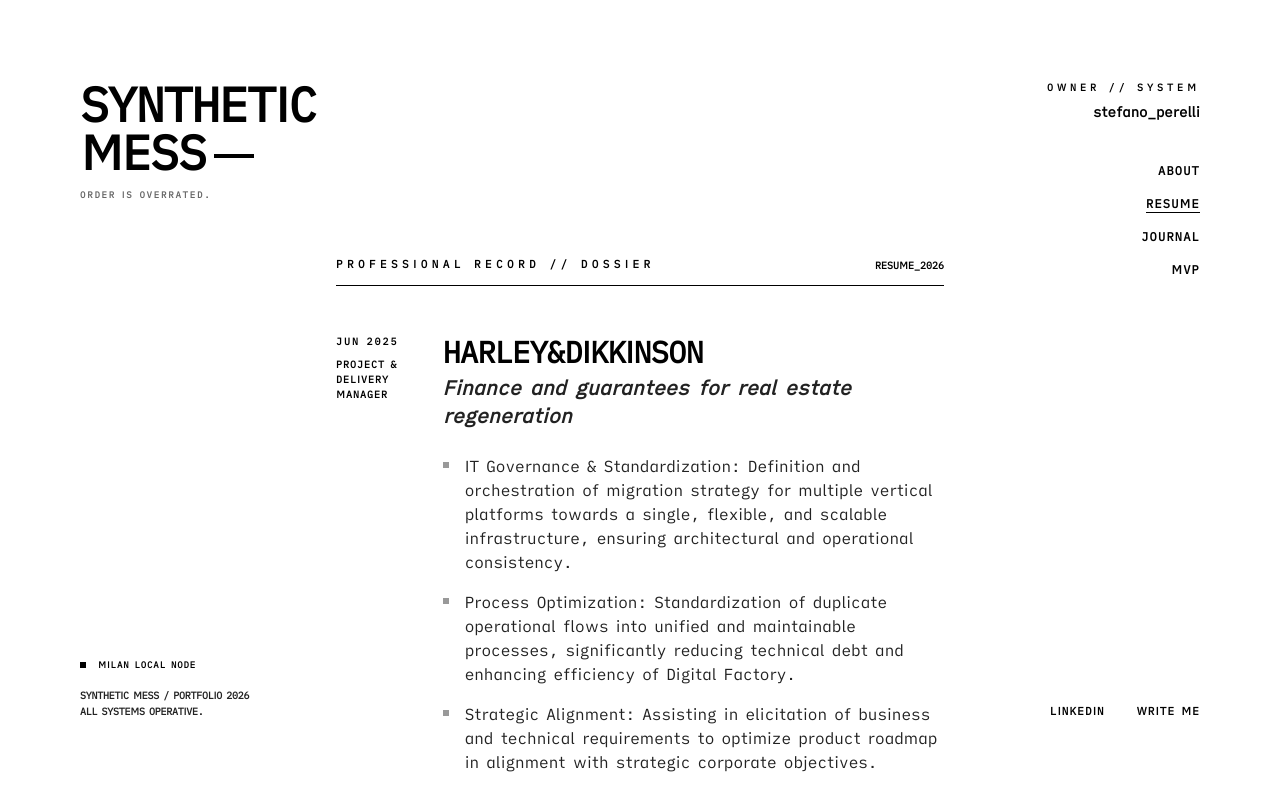
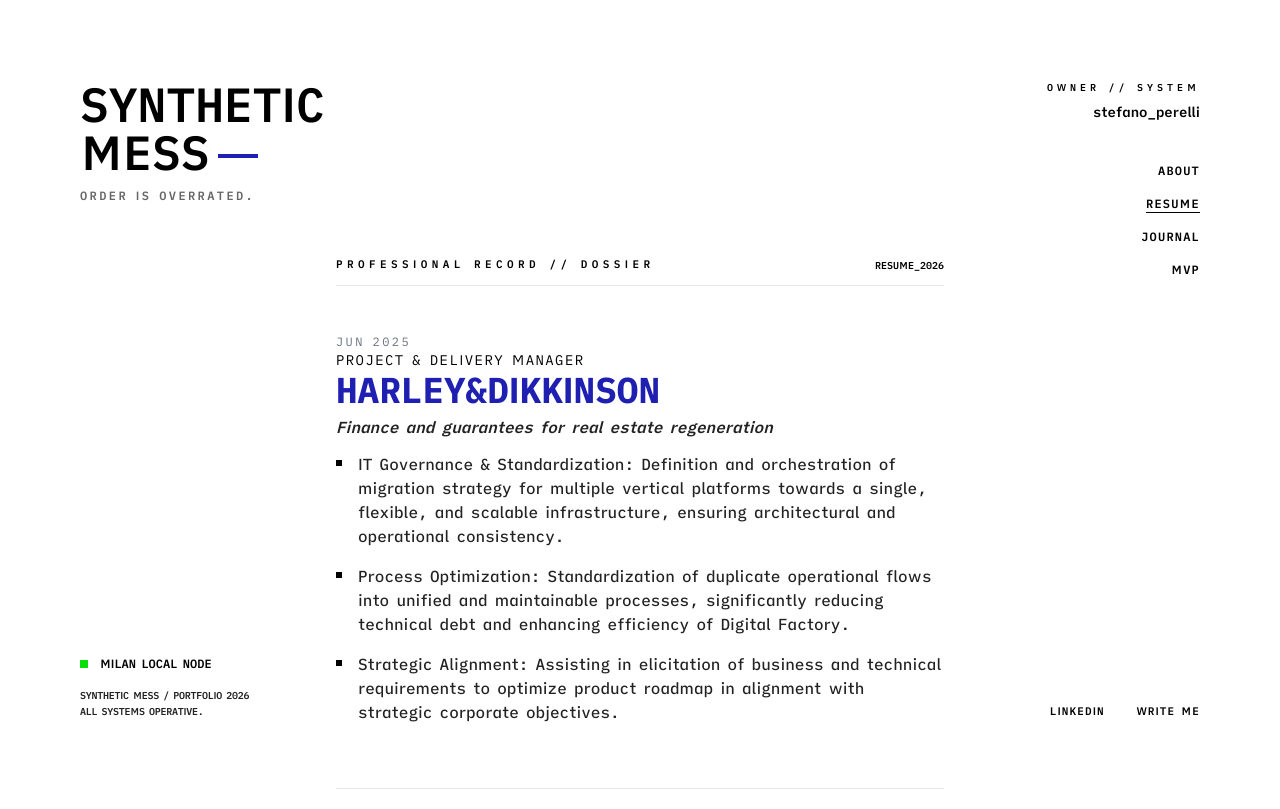
Before and after one commit to devbewill/stefanoperelli-site, an Astro site: page /resume in a window 1280 px wide. Shown: the top 809 px of the page. Built offline with nearby package versions, Linux system fonts and the light colour scheme; Astro itself is replaced by a stand-in of ours.

Commit message:
fixing ui

```diff
--- a/src/components/BrandIdentity.astro
+++ b/src/components/BrandIdentity.astro
@@ -5,15 +5,15 @@
 <div class="z-20">
   <a href="/" class="group flex flex-col ">
     <h1
-      class="text-3xl lg:text-5xl font-semibold tracking-ink-tight leading-[0.8] text-ink-text flex flex-col"
+      class="text-3xl lg:text-5xl font-semibold  leading-[0.8] text-ink-text flex flex-col"
     >
       <span>SYNTHETIC</span>
       <span class="flex items-center gap-2"
-        >MESS<span class="w-10 h-1 bg-ink-black block mt-2"></span></span
+        >MESS<span class="w-10 h-1 bg-accent block mt-2"></span></span
       >
     </h1>
     <p
-      class="text-[9px] font-semibold text-ink-text uppercase tracking-[0.2em] mt-3 opacity-60"
+      class="text-xs font-semibold text-ink-text uppercase tracking-[0.2em] mt-3 opacity-60"
     >
       Order is overrated.
     </p>
--- a/src/components/EntriesList.astro
+++ b/src/components/EntriesList.astro
@@ -65,7 +65,7 @@ const getPrefix = (entry: Entry) => {
             {formatDate(entry.pubDate || entry.date)}
           </span>
 
-          <h3 class="text-base md:text-md font-ink font-semibold tracking-ink-tight text-ink-text group-hover:text-ink-black transition-colors">
+          <h3 class="text-base md:text-md font-ink font-semibold text-ink-text group-hover:text-ink-black transition-colors">
             {entry.title}
             {entry.isExternal && (
               <span class="ml-2 text-ink-text opacity-40 group-hover:opacity-100 transition-opacity">
@@ -75,7 +75,7 @@ const getPrefix = (entry: Entry) => {
           </h3>
         </div>
         <div class="flex items-center gap-2 md:gap-6 shrink-0">
-          <span class="text-[10px] font-ink font-semibold px-2 py-0.5 border border-ink-black uppercase tracking-tighter w-10 text-center group-hover:bg-ink-black group-hover:text-ink-white transition-all bg-ink-white text-ink-text">
+          <span class="text-[11px] border border-accent font-semibold  py-0.5 uppercase tracking-tighter w-10 text-center">
             {getTagLabel(entry.type)}
           </span>
         </div>
--- a/src/components/ExperienceItem.astro
+++ b/src/components/ExperienceItem.astro
@@ -10,40 +10,40 @@ interface Props {
 const { period, company, role, description, details } = Astro.props;
 ---
 
-<div class="group grid grid-cols-1 lg:grid-cols-12 gap-8 items-start border-b border-ink-black/10 pb-8 last:border-0">
+<div class="items-start border-b border-ink-black/10 pb-4 last:border-0">
     <!-- Time / Role -->
-    <div class="lg:col-span-2 space-y-2">
+    <div class="pb-0">
         <div
-            class="text-[10px] font-ink font-semibold text-ink-text uppercase tracking-[0.2em] group-hover:text-ink-black transition-colors"
+            class="text-xs text-gray-500 uppercase tracking-[0.2em]"
         >
             {period}
         </div>
         <div
-            class="text-[10px] font-ink font-semibold text-ink-text-tertiary uppercase tracking-widest"
+            class="text-sm   uppercase tracking-widest"
         >
             {role}
         </div>
     </div>
 
     <!-- Core Content -->
-    <div class="lg:col-span-10 space-y-6">
+    <div class=" space-y-3">
         <div class="space-y-1">
             <h3
-                class="text-2xl md:text-3xl font-semibold tracking-ink-tight text-ink-text group-hover:text-ink-black transition-all duration-200"
+                class="text-4xl font-bold text-accent"
             >
                 {company}
             </h3>
-            <p class="text-lg md:text-xl font-semibold text-ink-text-secondary italic">
+            <p class="text-md font-semibold italic">
                 {description}
             </p>
         </div>
 
-        <ul class="space-y-4 max-w-2xl">
+        <ul class="space-y-4">
             {
                 details.map((detail) => (
                     <li class="flex items-start gap-4">
-                        <span class="w-1.5 h-1.5 bg-ink-black mt-2 shrink-0 opacity-40 group-hover:opacity-100 transition-opacity" />
-                        <p class="text-sm md:text-base font-medium text-ink-text-secondary leading-relaxed group-hover:text-ink-text transition-colors">
+                        <span class="w-1.5 h-1.5 bg-ink-black mt-2 shrink-0" />
+                        <p class="text-sm md:text-base font-medium leading-relaxed">
                             {detail}
                         </p>
                     </li>
--- a/src/components/FooterStatus.astro
+++ b/src/components/FooterStatus.astro
@@ -6,9 +6,9 @@
   class="fixed bottom-10 left-10 lg:bottom-20 lg:left-20 z-20 max-w-xs pointer-events-none hidden lg:block"
 >
   <div class="flex items-center gap-3 mb-4">
-    <div class="w-1.5 h-1.5 bg-ink-black"></div>
+    <div class="w-2 h-2 bg-[#09de09]"></div>
     <span
-      class="text-[9px] font-ink font-semibold uppercase text-ink-text-tertiary tracking-widest"
+      class="text-xs font-ink font-semibold uppercase"
       >Milan local Node</span
     >
   </div>
--- a/src/layouts/EntryLayout.astro
+++ b/src/layouts/EntryLayout.astro
@@ -41,7 +41,7 @@ const { title, description, pubDate, heroImage, type } = Astro.props;
           </div>
 
           <h1
-            class="text-4xl md:text-7xl font-semibold tracking-ink-tight leading-[0.9] text-ink-text mb-8 uppercase"
+            class="text-4xl md:text-7xl font-semibold leading-[0.9] text-ink-text mb-8 uppercase"
           >
             {title}
           </h1>
--- a/src/pages/about.astro
+++ b/src/pages/about.astro
@@ -15,7 +15,7 @@ const t = CONTENT;
           >Section // Manifesto</span
         >
         <h2
-          class="text-2xl md:text-3xl font-semibold tracking-ink-tight text-ink-text leading-[1.1]"
+          class="text-2xl md:text-3xl font-semibold text-ink-text leading-[1.1]"
         >
           {t.bio}
         </h2>
--- a/src/pages/resume.astro
+++ b/src/pages/resume.astro
@@ -10,10 +10,10 @@ const t = CONTENT;
 <Layout title="Resume | Synthetic Mess">
   <PageLayout>
     <header
-        class="mb-12 flex justify-between items-end border-b border-ink-black pb-3"
+        class="mb-12 flex justify-between items-end border-b pb-3"
       >
         <span
-          class="text-[11px] font-semibold tracking-[0.4em] uppercase text-ink-text"
+          class="text-[11px] font-semibold tracking-[0.4em] uppercase"
           >Professional Record // Dossier</span
         >
         <span class="text-[10px] font-ink font-semibold text-ink-text-tertiary"
@@ -37,7 +37,7 @@ const t = CONTENT;
         <section class="md:col-span-4">
           <div class="flex items-center gap-6 mb-12">
             <h2
-              class="text-[11px] font-semibold tracking-[0.5em] uppercase text-ink-text"
+              class="text-[11px] font-semibold tracking-[0.5em] uppercase"
             >
               Capabilities
             </h2>
@@ -47,12 +47,12 @@ const t = CONTENT;
             {
               t.skills.map((category) => (
                 <div class="space-y-4">
-                  <h3 class="text-[10px] font-semibold tracking-widest uppercase text-ink-text italic">
+                  <h3 class="text-[10px] font-semibold tracking-widest uppercase italic">
                     {category.title}
                   </h3>
                   <div class="flex flex-wrap gap-x-6 gap-y-2">
                     {category.skills.map((skill) => (
-                      <span class="text-sm font-semibold text-ink-text">
+                      <span class="text-sm font-semibold">
                         {skill}
                       </span>
                     ))}
@@ -66,7 +66,7 @@ const t = CONTENT;
         <section class="md:col-span-8">
           <div class="flex items-center gap-6 mb-12">
             <h2
-              class="text-[11px] font-semibold tracking-[0.5em] uppercase text-ink-text"
+              class="text-[11px] font-semibold tracking-[0.5em] uppercase"
             >
               Selected Key Projects
             </h2>
@@ -76,13 +76,13 @@ const t = CONTENT;
             {
               t.projects.map((project) => (
                 <div class="group space-y-2">
-                  <span class="text-[9px] font-ink font-semibold text-ink-text-tertiary group-hover:text-ink-text uppercase tabular-nums tracking-widest transition-colors">
+                  <span class="text-[9px] font-ink font-semibold uppercase tabular-nums tracking-widest transition-colors">
                     {project.role}
                   </span>
-                  <h3 class="text-2xl md:text-3xl font-semibold tracking-ink-tight text-ink-text">
+                  <h3 class="text-2xl md:text-3xl font-semibold">
                     {project.title}
                   </h3>
-                  <p class="text-ink-text-secondary text-sm font-semibold leading-relaxed">
+                  <p class=" text-sm font-semibold leading-relaxed">
                     {project.description}
                   </p>
                 </div>
--- a/src/styles/global.css
+++ b/src/styles/global.css
@@ -17,8 +17,8 @@
 @layer base {
   @font-face {
     font-family: "iA Writer Quattro";
-    src: url("/fonts/iAWriterQuattroV.ttf") format("truetype");
-    font-weight: normal;
+    src: url("/fonts/iAWriterQuattroV.ttf") format("truetype-variations");
+    font-weight: 300 900;
     font-style: normal;
     font-display: swap;
   }
@@ -73,7 +73,7 @@
   h4,
   h5,
   h6 {
-    @apply font-ink font-semibold text-ink-text tracking-ink-tight;
+    @apply font-ink font-semibold text-ink-text;
   }
 
   p {
@@ -167,15 +167,15 @@
 
   /* E-ink headings */
   .text-fluid-h1 {
-    @apply text-ink-5xl md:text-ink-6xl font-semibold tracking-ink-tight leading-tight;
+    @apply text-ink-5xl md:text-ink-6xl font-semibold leading-tight;
   }
 
   .text-fluid-h2 {
-    @apply text-ink-4xl md:text-ink-5xl font-semibold tracking-ink-tight leading-tight;
+    @apply text-ink-4xl md:text-ink-5xl font-semibold leading-tight;
   }
 
   .text-fluid-h3 {
-    @apply text-ink-3xl md:text-ink-4xl font-semibold tracking-ink-tight leading-snug;
+    @apply text-ink-3xl md:text-ink-4xl font-semibold leading-snug;
   }
 
   /* Interactive text - essential geometry */
--- a/tailwind.config.mjs
+++ b/tailwind.config.mjs
@@ -13,7 +13,7 @@ export default {
         "ink-text": "#000000",
         "ink-text-secondary": "#222222",
         // Keep accent for subtle interactions (optional)
-        accent: "#000000",
+        accent: "rgb(31 32 177)",
         background: "#FFFFFF",
         foreground: "#000000",
         zinc: {
@@ -34,40 +34,6 @@ export default {
         mono: ['"iA Writer Quattro"', "monospace"],
         ink: ['"iA Writer Quattro"', "monospace"],
       },
-      borderWidth: {
-        ink: "1px",
-      },
-      spacing: {
-        "ink-xs": "0.25rem",
-        "ink-sm": "0.5rem",
-        "ink-md": "1rem",
-        "ink-lg": "1.5rem",
-        "ink-xl": "2rem",
-        "ink-2xl": "3rem",
-        "ink-3xl": "4rem",
-        "ink-4xl": "6rem",
-      },
-      fontSize: {
-        "ink-xs": ["0.75rem", { lineHeight: "1.5" }],
-        "ink-sm": ["0.875rem", { lineHeight: "1.5" }],
-        "ink-base": ["1rem", { lineHeight: "1.6" }],
-        "ink-lg": ["1.125rem", { lineHeight: "1.6" }],
-        "ink-xl": ["1.25rem", { lineHeight: "1.6" }],
-        "ink-2xl": ["1.5rem", { lineHeight: "1.4" }],
-        "ink-3xl": ["1.875rem", { lineHeight: "1.3" }],
-        "ink-4xl": ["2.25rem", { lineHeight: "1.2" }],
-        "ink-5xl": ["3rem", { lineHeight: "1.1" }],
-        "ink-6xl": ["3.75rem", { lineHeight: "1.1" }],
-      },
-      letterSpacing: {
-        "ink-tight": "-0.02em",
-        "ink-normal": "0em",
-        "ink-wide": "0.05em",
-      },
-      boxShadow: {
-        none: "none",
-        ink: "none",
-      },
     },
   },
   plugins: [require("@tailwindcss/typography")],
```
Also changed, not shown: 1 other file.
